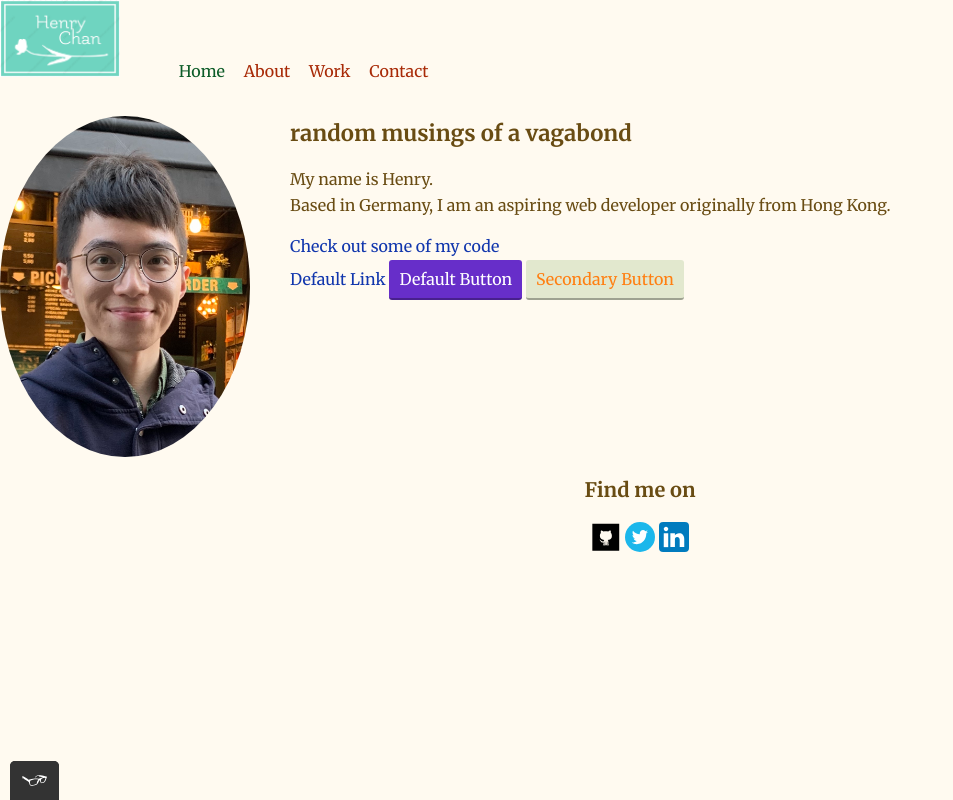
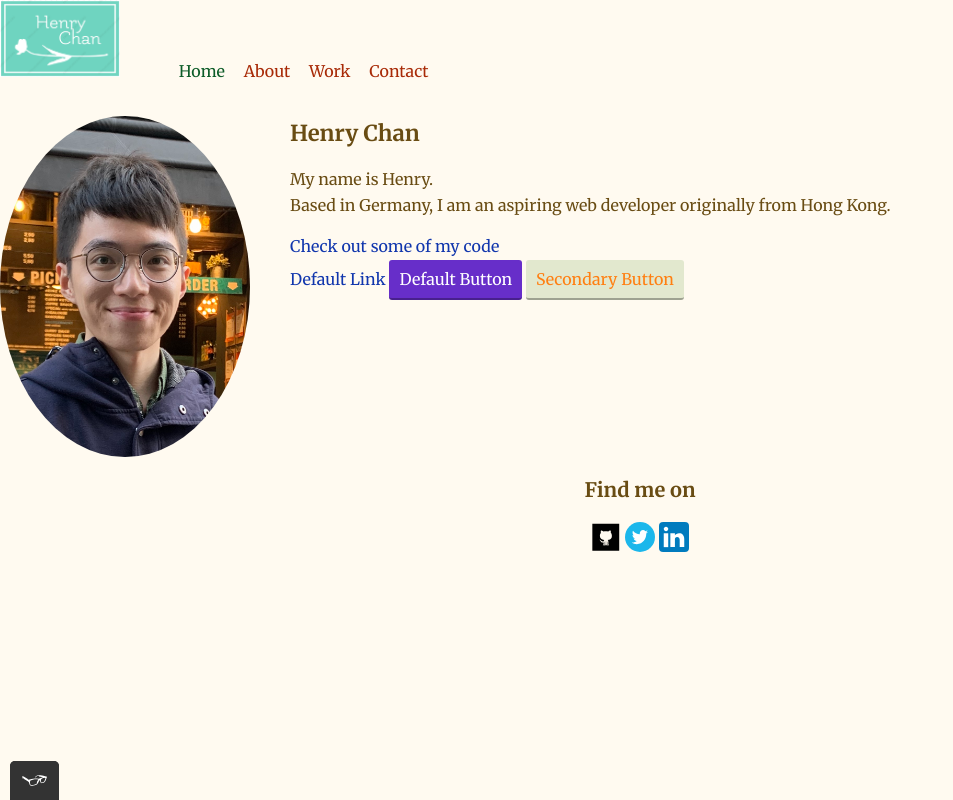
Before and after one commit to cyhhenry/portfolio-website, a plain HTML site: page index.html in a window 1280 px wide. Shown: the whole page, without its empty margins (0-953 px from the left). Drawn offline with nearby package versions, Linux system fonts and the light colour scheme.

Commit message:
Revert "Update index.html"
This reverts commit 103a3b788258464cc0f93b03c546a33e91dbdec1.

```diff
--- a/index.html
+++ b/index.html
@@ -35,7 +35,7 @@
 
   <section>
     <img src="img/profilepic.jpg" class="profile__pic" alt="A photograph of myself" >
-    <h1 class="head-title profile__text">random musings of a vagabond</h1>
+    <h1 class="head-title profile__text">Henry Chan</h1>
     <p class="profile__text">
       My name is Henry.<br>
       Based in Germany, I am an aspiring web developer originally from Hong Kong.
```
